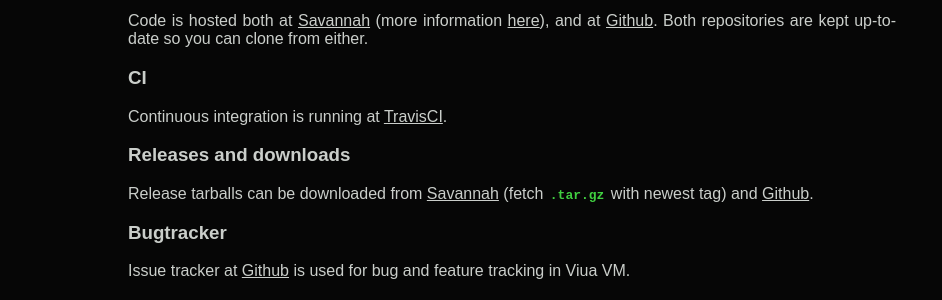
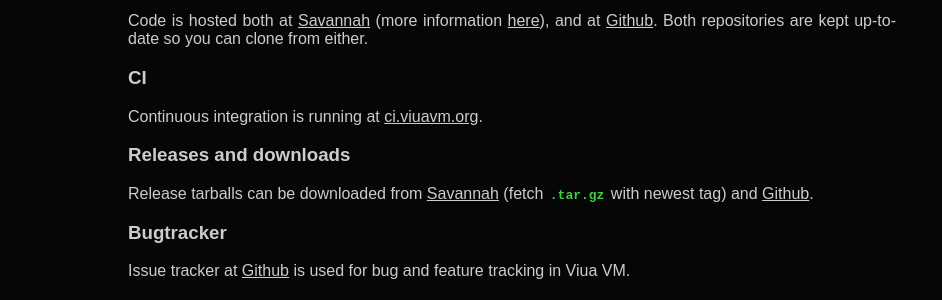
Before and after one commit to marekjm/viuavm.org, a Jekyll site: the page built from more.html, in a window 1280 px wide. Shown: the part 271-571 px from the top of the page, without its empty margins (0-942 px from the left). Built offline with Jekyll 4.4.1, drawn with Linux system fonts in a browser that asks for light colours.

Commit message:
TravisCI is no longer used as the CI environment for Viua
Viua builds take too long for free Travis version and are killed while
still running.

```diff
--- a/more.html
+++ b/more.html
@@ -18,7 +18,7 @@ layout: default
     <h3> CI </h3>
 
     <p>
-        Continuous integration is running at <a href="https://travis-ci.org/marekjm/viuavm">TravisCI</a>.
+        Continuous integration is running at <a href="https://ci.viuavm.org">ci.viuavm.org</a>.
     </p>
 
 	<h3> Releases and downloads </h3>
```
